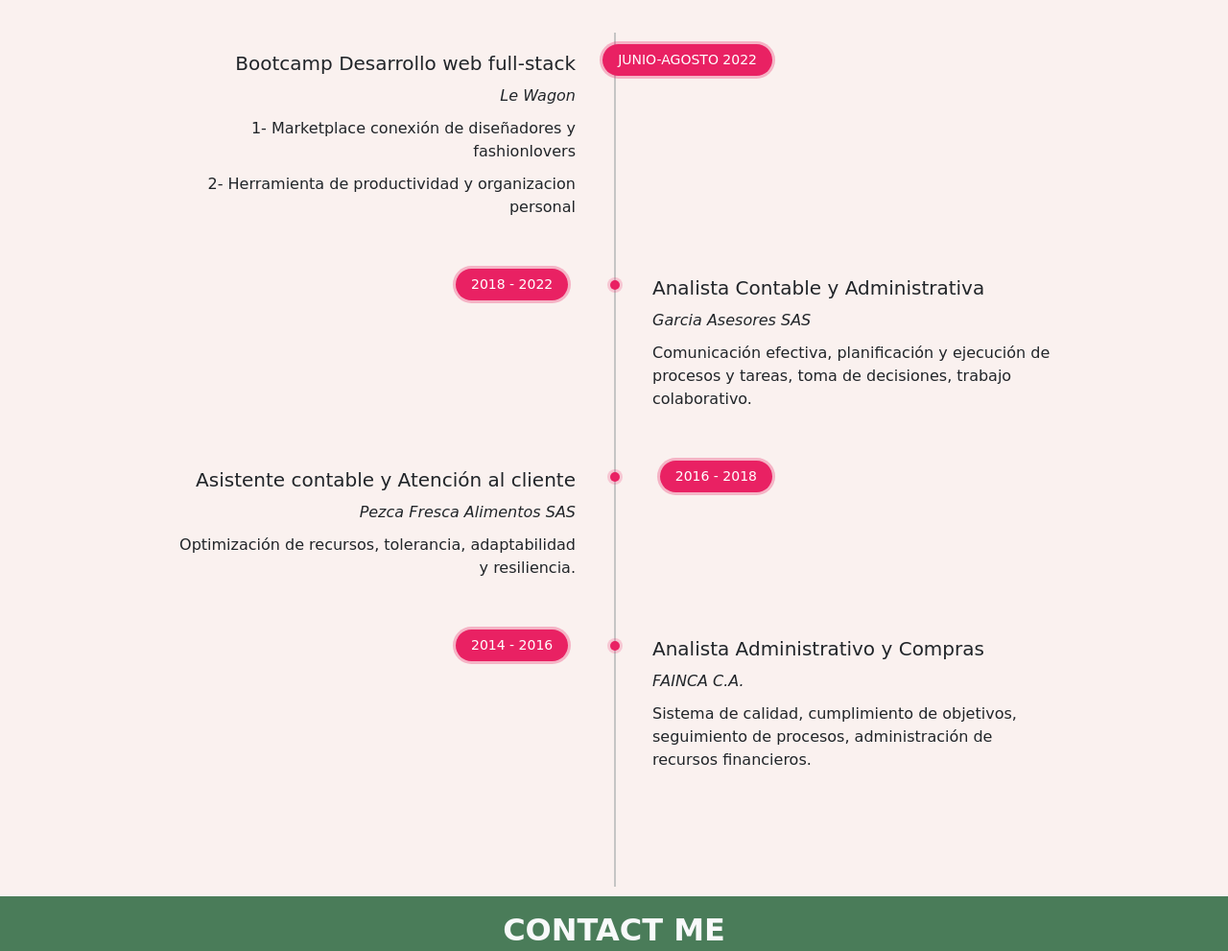
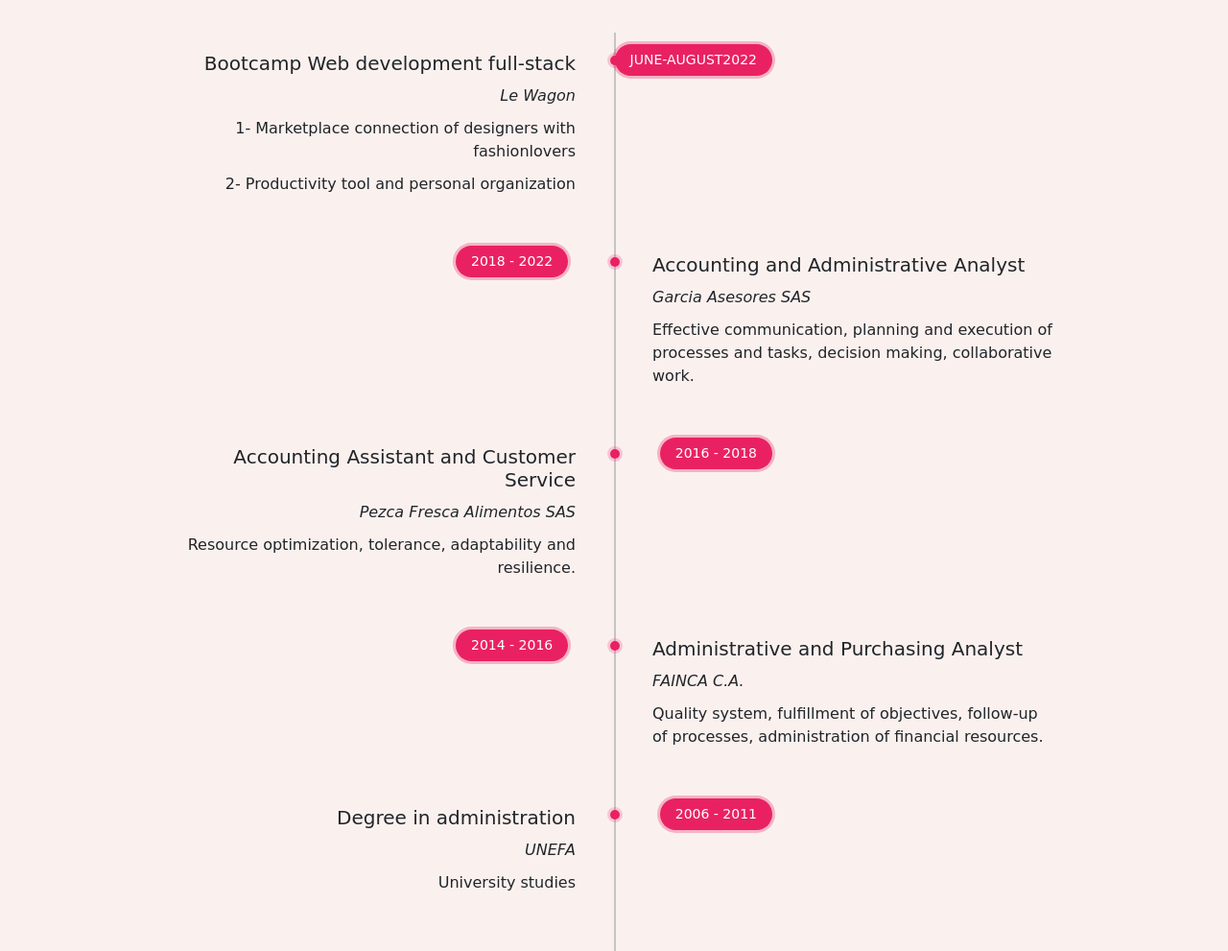
Before and after one commit to Marianto38/portfolio, a website: page index.html in a window 1280 px wide. Shown: the part 2460-3451 px from the top of the page at 96% size. Drawn offline with nearby package versions, Linux system fonts and the light colour scheme; a web font is replaced by a local one.

Commit message:
edit experience

```diff
--- a/index.html
+++ b/index.html
@@ -299,22 +299,22 @@
       <ul>
         <li>
           <div class="content">
-            <h5> Bootcamp Desarrollo web full-stack </h5>
+            <h5> Bootcamp Web development full-stack </h5>
             <p class="fst-italic"> Le Wagon </p>
-            <p> 1- Marketplace conexión de diseñadores y fashionlovers</p>
-            <p> 2- Herramienta de productividad y organizacion personal </p>
+            <p> 1- Marketplace connection of designers with fashionlovers</p>
+            <p> 2- Productivity tool and personal organization </p>
           </div>
           <div class="time">
-            <h4>JUNIO-AGOSTO 2022 </h4>
+            <h4>JUNE-AUGUST2022 </h4>
           </div>
         </li>
 
         <li>
           <div class="content">
-            <h5>Analista Contable y Administrativa </h5>
+            <h5> Accounting and Administrative Analyst </h5>
             <p class="fst-italic"> Garcia Asesores SAS </p>
-            <p> Comunicación efectiva, planificación y ejecución de procesos y
-                tareas, toma de decisiones, trabajo colaborativo.
+            <p> Effective communication, planning and execution of processes and
+              tasks, decision making, collaborative work.
             </p>
           </div>
           <div class="time">
@@ -324,9 +324,9 @@
 
         <li>
           <div class="content">
-            <h5> Asistente contable y Atención al cliente </h5>
+            <h5> Accounting Assistant and Customer Service </h5>
             <p class="fst-italic">  Pezca Fresca Alimentos SAS </p>
-            <p> Optimización de recursos, tolerancia, adaptabilidad y resiliencia. </p>
+            <p> Resource optimization, tolerance, adaptability and resilience. </p>
           </div>
           <div class="time">
             <h4> 2016 - 2018 </h4>
@@ -335,14 +335,26 @@
 
         <li>
           <div class="content">
-            <h5> Analista Administrativo y Compras </h5>
+            <h5> Administrative and Purchasing Analyst </h5>
             <p class="fst-italic">  FAINCA C.A. </p>
-            <p> Sistema de calidad, cumplimiento de objetivos, seguimiento de
-                procesos, administración de recursos financieros.
+            <p> Quality system, fulfillment of objectives, follow-up of
+                processes, administration of financial resources.
             </p>
           </div>
           <div class="time">
             <h4> 2014 - 2016 </h4>
+          </div>
+        </li>
+
+        <li>
+          <div class="content">
+            <h5> Degree in administration</h5>
+            <p class="fst-italic">  UNEFA </p>
+            <p> University studies
+            </p>
+          </div>
+          <div class="time">
+            <h4> 2006 - 2011 </h4>
           </div>
         </li>
         <div style="clear:both;"></div>
```
